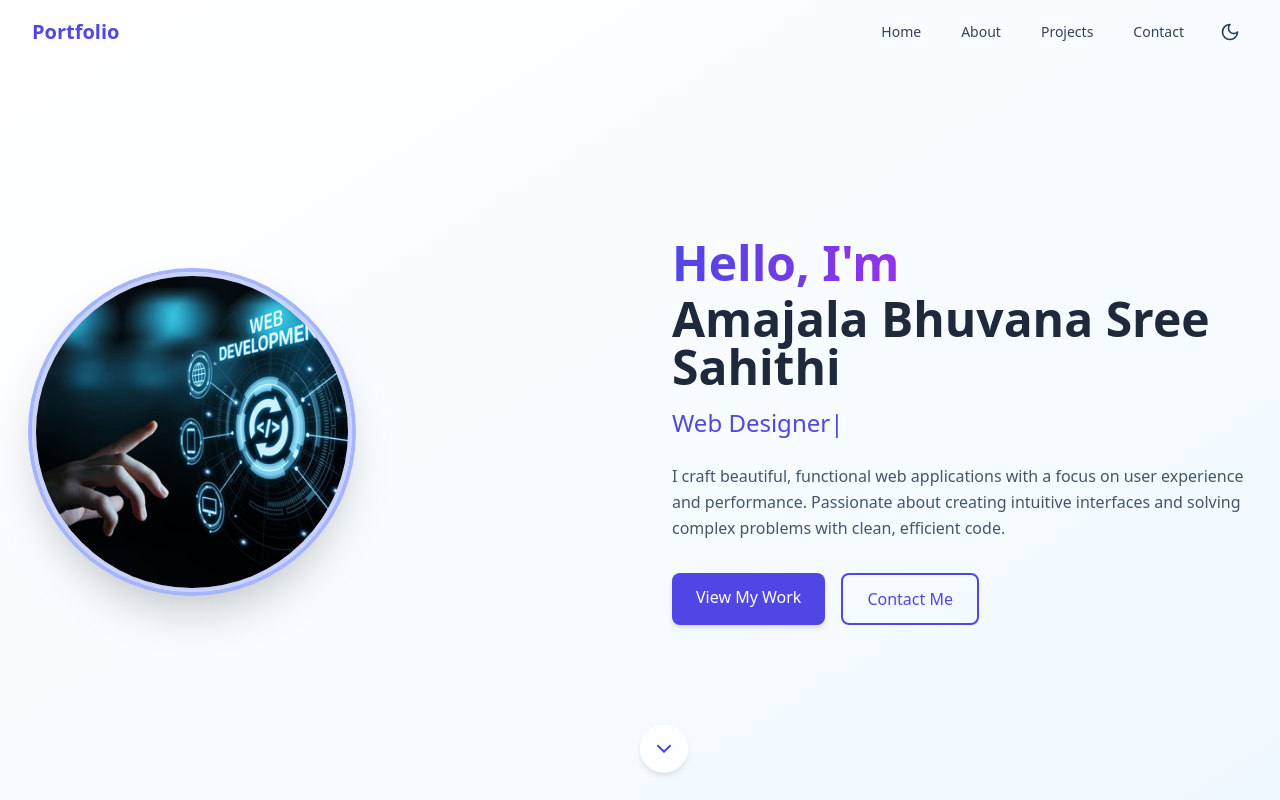
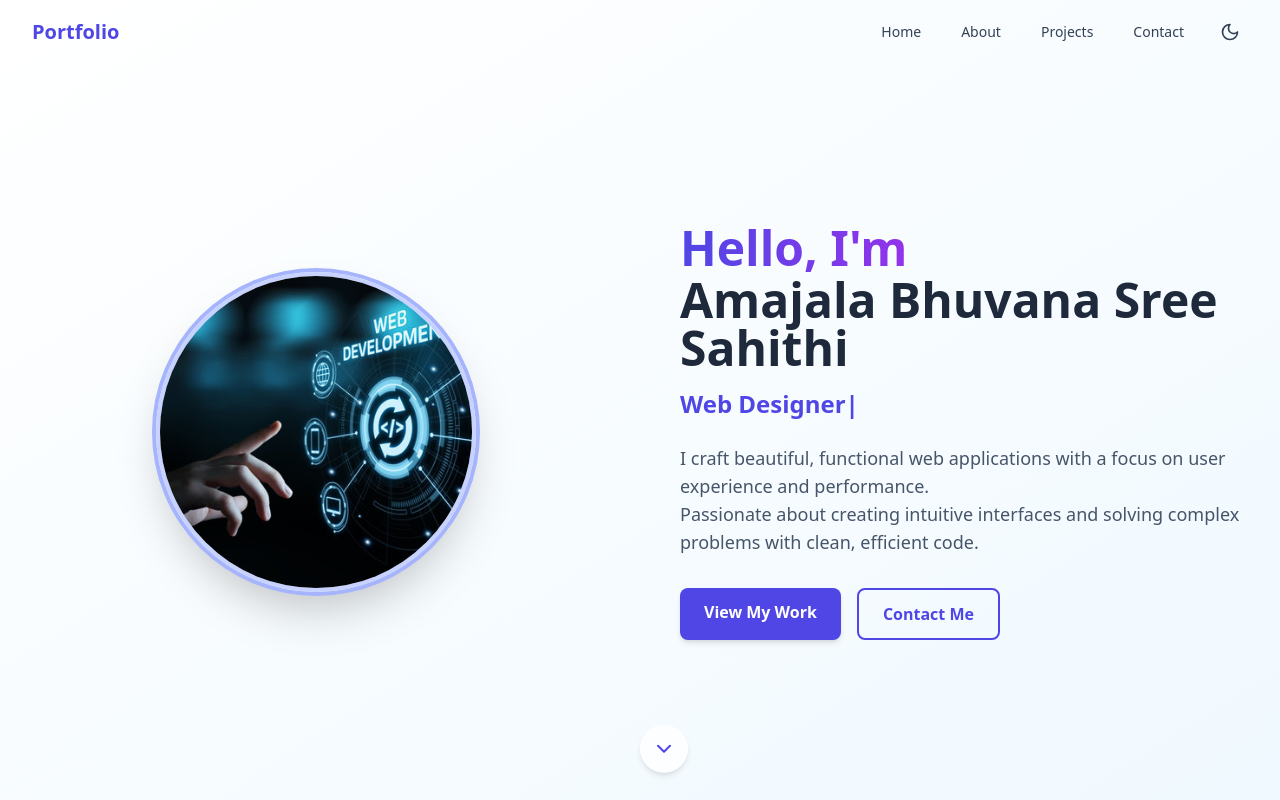
Before and after one commit to bhuvana816/Portfolio., a React (Vite) app: page / in a window 1280 px wide. Shown: the top 800 px of the page. Built offline with nearby package versions, Linux system fonts and the light colour scheme.

Commit message:
Update Hero.tsx

```diff
--- a/src/components/Hero.tsx
+++ b/src/components/Hero.tsx
@@ -15,10 +15,10 @@ const Hero: React.FC = () => {
       <div className="absolute inset-0 bg-grid-pattern opacity-[0.03] dark:opacity-[0.05]"></div>
 
       <div className="container mx-auto px-4 md:px-8 relative z-10">
-        <div className="flex flex-col md:flex-row items-center gap-8 md:gap-16">
-          <AnimatedSection className="md:w-1/2">
+        <div className="flex flex-col md:flex-row items-center gap-10 md:gap-20">
+          <AnimatedSection className="md:w-1/2 flex justify-center">
             <motion.div
-              className="w-60 h-60 md:w-80 md:h-80 rounded-full overflow-hidden border-4 border-indigo-200 dark:border-indigo-800 shadow-2xl ring-4 ring-indigo-300 dark:ring-indigo-700"
+              className="w-64 h-64 md:w-80 md:h-80 rounded-full overflow-hidden border-4 border-indigo-200 dark:border-indigo-800 shadow-2xl ring-4 ring-indigo-300 dark:ring-indigo-700"
               whileHover={{ scale: 1.05 }}
               transition={{ type: 'spring', stiffness: 300 }}
             >
@@ -30,17 +30,17 @@ const Hero: React.FC = () => {
             </motion.div>
           </AnimatedSection>
 
-          <div className="md:w-1/2">
+          <div className="md:w-1/2 text-center md:text-left">
             <AnimatedSection delay={0.1}>
               <motion.h1
-                className="text-3xl md:text-5xl font-bold text-slate-800 dark:text-white mb-4"
+                className="text-4xl md:text-5xl font-extrabold text-slate-800 dark:text-white mb-4 leading-tight"
                 whileHover={{ scale: 1.02 }}
                 transition={{ type: 'spring', stiffness: 400 }}
               >
                 <span className="bg-clip-text text-transparent bg-gradient-to-r from-indigo-600 to-purple-600 dark:from-indigo-400 dark:to-purple-400">
                   Hello, I'm
                 </span>
-                <div className="mt-2">Amajala Bhuvana Sree Sahithi</div>
+                <div className="mt-1">Amajala Bhuvana Sree Sahithi</div>
               </motion.h1>
             </AnimatedSection>
 
@@ -57,22 +57,22 @@ const Hero: React.FC = () => {
                 wrapper="h2"
                 speed={50}
                 repeat={Infinity}
-                className="text-xl md:text-2xl font-medium text-indigo-600 dark:text-indigo-400 mb-6"
+                className="text-xl md:text-2xl font-semibold text-indigo-600 dark:text-indigo-400 mb-6"
               />
             </AnimatedSection>
 
             <AnimatedSection delay={0.3}>
-              <p className="text-slate-600 dark:text-slate-400 mb-8 leading-relaxed">
-                I craft beautiful, functional web applications with a focus on user experience and performance.
+              <p className="text-slate-600 dark:text-slate-400 mb-8 leading-relaxed text-base md:text-lg">
+                I craft beautiful, functional web applications with a focus on user experience and performance. <br />
                 Passionate about creating intuitive interfaces and solving complex problems with clean, efficient code.
               </p>
             </AnimatedSection>
 
             <AnimatedSection delay={0.4}>
-              <div className="flex flex-wrap gap-4">
+              <div className="flex flex-wrap justify-center md:justify-start gap-4">
                 <motion.a
                   href="#projects"
-                  className="px-6 py-3 bg-indigo-600 hover:bg-indigo-700 text-white font-medium rounded-lg shadow-md hover:shadow-lg transition-all"
+                  className="px-6 py-3 bg-indigo-600 hover:bg-indigo-700 text-white font-semibold rounded-lg shadow-md hover:shadow-xl transition-all"
                   whileHover={{ scale: 1.05 }}
                   whileTap={{ scale: 0.95 }}
                 >
@@ -80,7 +80,7 @@ const Hero: React.FC = () => {
                 </motion.a>
                 <motion.a
                   href="#contact"
-                  className="px-6 py-3 bg-transparent border-2 border-indigo-600 dark:border-indigo-400 text-indigo-600 dark:text-indigo-400 font-medium rounded-lg hover:bg-indigo-50 dark:hover:bg-indigo-900/30 transition-all"
+                  className="px-6 py-3 border-2 border-indigo-600 dark:border-indigo-400 text-indigo-600 dark:text-indigo-400 font-semibold rounded-lg hover:bg-indigo-50 dark:hover:bg-indigo-900/30 transition-all"
                   whileHover={{ scale: 1.05 }}
                   whileTap={{ scale: 0.95 }}
                 >
@@ -94,13 +94,8 @@ const Hero: React.FC = () => {
 
       <motion.div
         className="absolute bottom-8 left-1/2 transform -translate-x-1/2"
-        animate={{
-          y: [0, 10, 0],
-        }}
-        transition={{
-          repeat: Infinity,
-          duration: 2,
-        }}
+        animate={{ y: [0, 10, 0] }}
+        transition={{ repeat: Infinity, duration: 2 }}
       >
         <a
           href="#projects"
```
